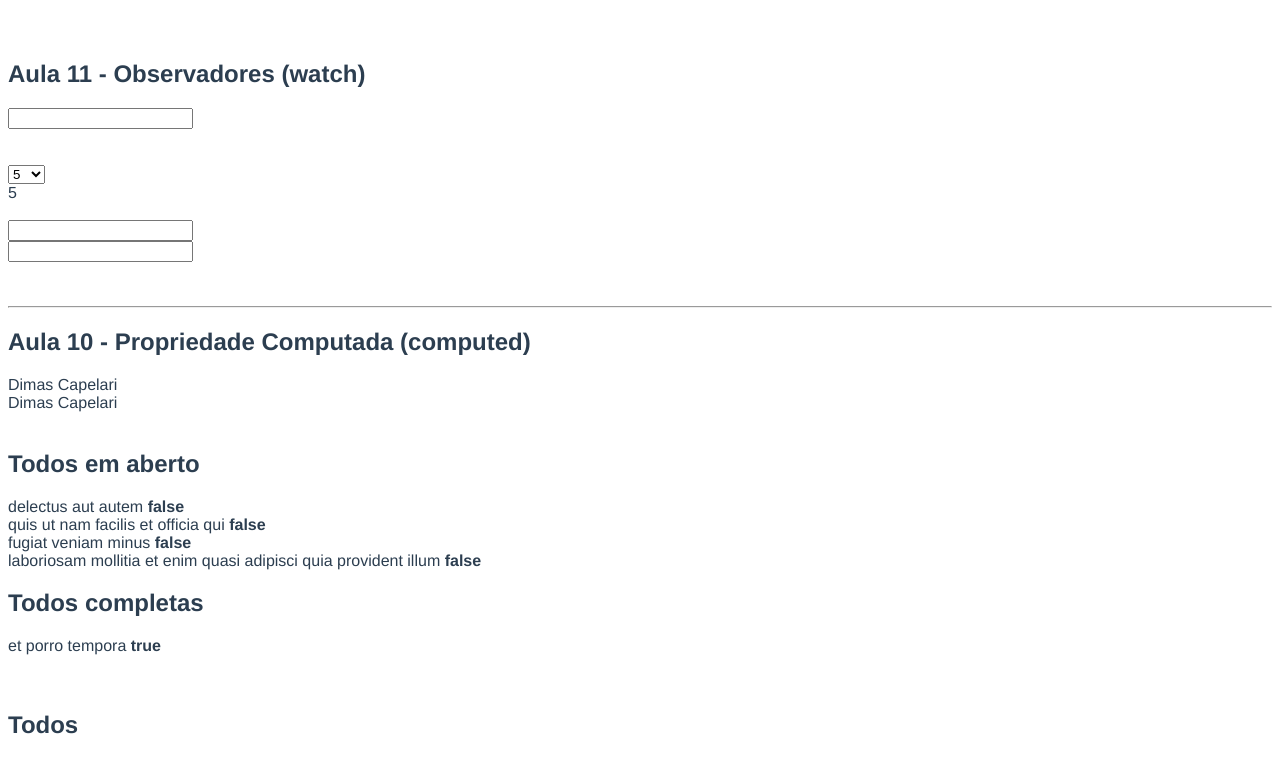
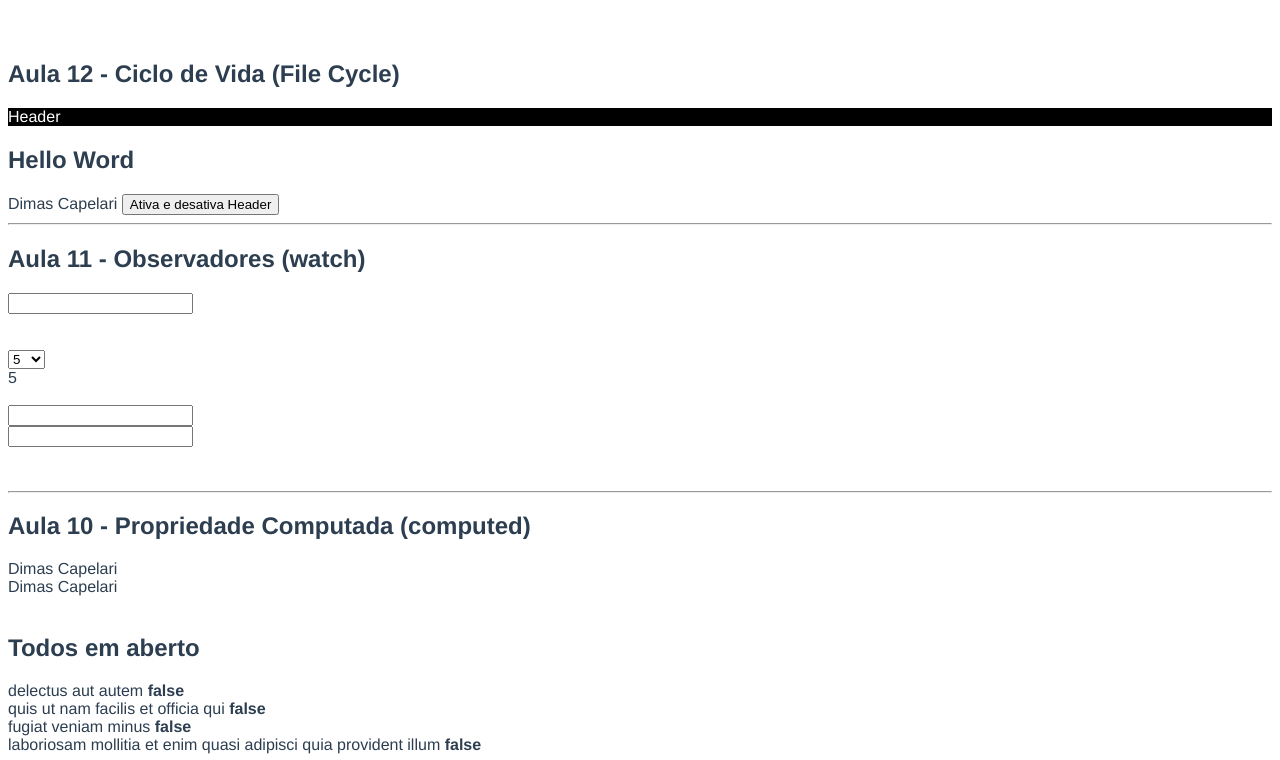
Before and after one commit to dimascapelari/VueJS-Tiago-Matos, a Vue app: page / in a window 1280 px wide. Shown: the top 760 px of the page. Built offline with nearby package versions, Linux system fonts and the light colour scheme; the HTML template or start-up script is replaced by a standard one.

Commit message:
aula 12 - Ciclo de Vida

```diff
--- a/src/App.vue
+++ b/src/App.vue
@@ -1,4 +1,7 @@
 <template>
+  <h2>Aula 12 - Ciclo de Vida (File Cycle)</h2>
+  <AulaDozeCicloDeVidaFileCycle />
+  <hr />
   <h2>Aula 11 - Observadores (watch)</h2>
   <AulaOnzeObservadoresWatch />
   <hr />
@@ -42,11 +45,13 @@ import AulaCincoSeisVforVbind from "./components/AulaCincoSeisVforVbind.vue";
 import AulaQuatroCondicionais from "./components/AulaQuatroCondicionais.vue";
 import AulaDezPropriedadeComputada from "./components/AulaDezPropriedadeComputada.vue";
 import AulaOnzeObservadoresWatch from "./components/AulaOnzeObservadoresWatch.vue";
+import AulaDozeCicloDeVidaFileCycle from "./components/AulaDozeCicloDeVidaFileCycle.vue";
 
 export default {
   name: "App",
   components: {
     TheHeader,
+    AulaDozeCicloDeVidaFileCycle,
     AulaOnzeObservadoresWatch,
     AulaDezPropriedadeComputada,
     AulaNoveEventos,
--- /dev/null
+++ b/src/components/AulaDozeCicloDeVidaFileCycle.vue
@@ -0,0 +1,79 @@
+<template>
+  <div>
+    <TheHeader v-if="showHeader" />
+    <h2>Hello Word</h2>
+    {{ name }}
+    <button @click="showHeader = !showHeader">Ativa e desativa Header</button>
+  </div>
+</template>
+
+<script>
+// import { onBeforeMount, onBeforeUnmount, onUnmounted } from "@vue/runtime-core";
+import TheHeader from "./TheHeader.vue";
+export default {
+  components: { TheHeader },
+  name: "AulaDozeCicloDeVidaFileCycle",
+  data() {
+    return {
+      name: "Dimas Capelari",
+      showHeader: true,
+    };
+  },
+
+  // Criação
+  // -> Preparar o componente
+  // -> Ajax, inicializar algumas variáveis
+  // -> Não tem acesso ao template (DOM)
+
+  // Montagem
+  // -> Inicializar uma lib externa
+  // -> Precisa de acesso ao template (DOM)
+  // -> Tem acesso ao template (DOM)
+
+  // Atualização
+  // -> Debug
+  // -> Update
+
+  // Desmontagem
+  // -> Remover tudo que necessário para liberar memória
+
+  // HOOKS
+
+  beforeUpdate() {
+    console.log("beforeUpdate");
+  },
+
+  updated() {
+    console.log("updated");
+  },
+
+  //   beforeCreated() {
+  //     console.log("beforeCreated");
+  //     console.log("Estado:", this.name);
+  //     console.log("DOM", this.$el);
+  //   },
+  //   created() {
+  //     console.log("created");
+  //     console.log("Estado:", this.name);
+  //     console.log("DOM", this.$el);
+  //   },
+  //   beforeMount() {
+  //     console.log("beforeMount");
+  //     console.log("Estado:", this.name);
+  //     console.log("DOM", this.$el);
+  //   },
+  //   mounted() {
+  //     console.log("mounted");
+  //     console.log("Estado:", this.name);
+  //     console.log("DOM", this.$el);
+  //   },
+  //   beforeUnmount() {
+  //     console.log("beforeUnmount");
+  //   },
+  //   unmounted() {
+  //     console.log("unmounted");
+  //   },
+};
+</script>
+
+<style></style>
--- a/src/components/TheHeader.vue
+++ b/src/components/TheHeader.vue
@@ -3,7 +3,25 @@
 </template>
 
 <script>
-export default {};
+export default {
+  mounted() {
+    window.addEventListener("resize", this.resize);
+  },
+
+  beforeUnmount() {
+    console.log("beforeUnmount");
+    window.removeEventListener("resize", this.resize);
+  },
+  unmounted() {
+    console.log("unmounted");
+  },
+
+  methods: {
+    resize($evt) {
+      console.log($evt);
+    },
+  },
+};
 </script>
 
 <style>
```
